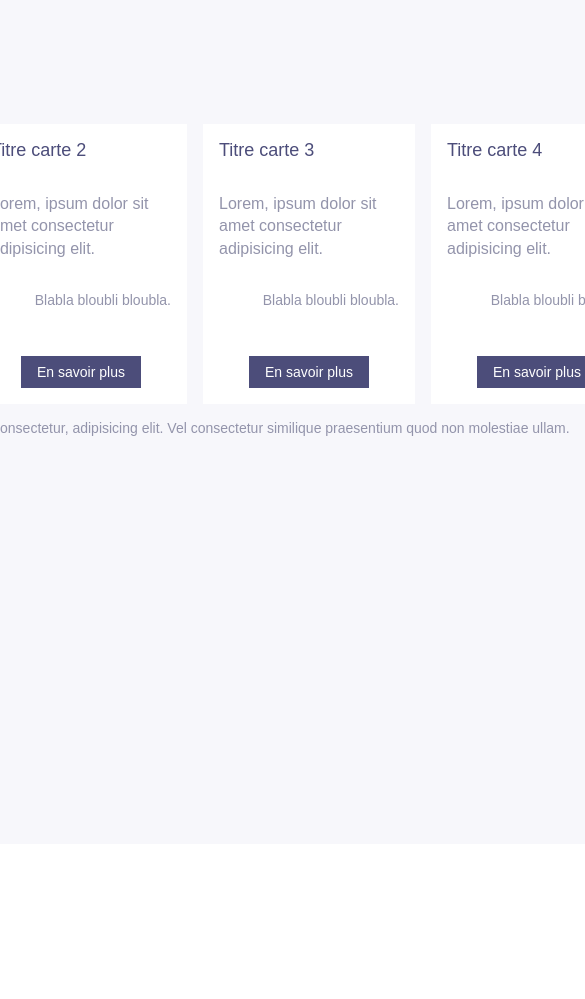
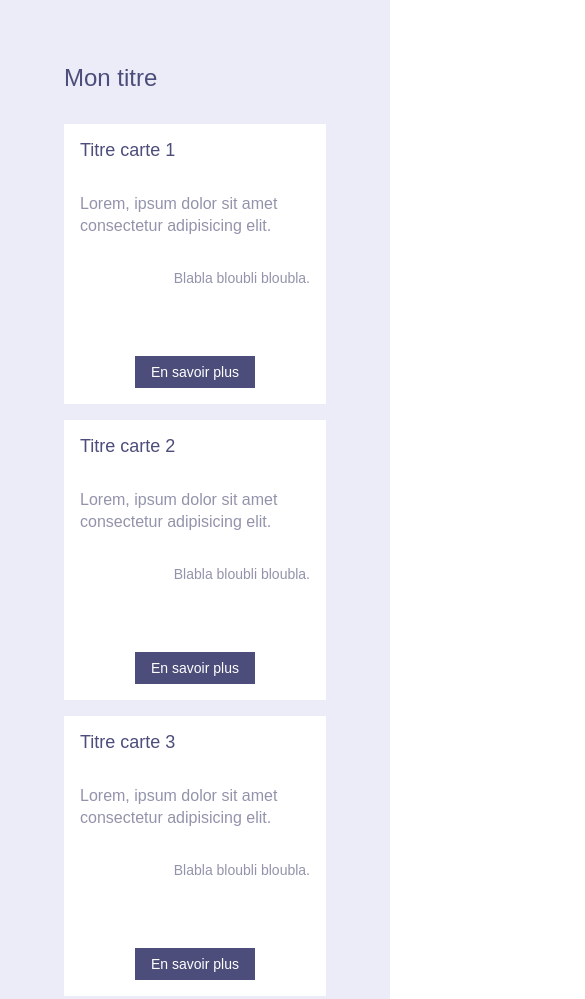
Before and after one commit to charlyprevelle/icpm, a website: page index.html in a window 390 px wide. Shown: the top 999 px of the page, 585 px wide, since content can reach past the window. Before the commit the page ends 844 px from the top, so only its background shows below. Drawn offline with Linux system fonts and the light colour scheme.

Commit message:
first commit

```diff
--- a/package.json
+++ b/package.json
@@ -1,7 +1,8 @@
 {
   "main": "gulpfile.js",
   "scripts": {
-    "test": "echo \"Error: no test specified\" && exit 1"
+    "test": "echo \"Error: no test specified\" && exit 1",
+    "gulp": "gulp"
   },
   "devDependencies": {
     "babel-core": "^6.26.0",
--- a/src/scss/base/_normalize.scss
+++ b/src/scss/base/_normalize.scss
@@ -4,7 +4,7 @@
 }
 
 $dark: #4C4D7A;
-$cream: #F7F7FB;
+$cream: #ececf8;
 $text: #9394AB;
 
 html{
--- a/src/scss/main.scss
+++ b/src/scss/main.scss
@@ -33,22 +33,18 @@ main{
     transform:translateX(-50%);
     background-color: $cream;
 }
-
 h2{
     color: $dark;
     @include fontsize(24);
 }
-
 h3{
     color: $dark;
     @include fontsize(18);
 }
-
 p{
     @include fontsize(16);
     line-height:1.4;
 }
-
 .btn-primary{
     background-color:$dark;
     padding:.5rem 1rem;
@@ -56,16 +52,13 @@ p{
     color:#fff;
 }
 
-
 // Content
 
-main{
-    padding: 4rem;
-}
+main{ padding: 4rem; }
 
 .content{
-    & > span{ display:block; text-align:center; @include fontsize(14); }
-    & .cards{
+    > span{ display:block; text-align:center; @include fontsize(14); }
+    .cards{
         display: flex;
         justify-content: space-between;
         align-items: center;
@@ -73,14 +66,14 @@ main{
 
         // In item
         &__item{
+            width: 25%;
             display: flex;
             flex-direction:column;
             justify-content: space-between;
-            background-color: #fff;
+            background-color: rgb(255, 255, 255);
             padding:1rem;
-            width:25%;
             min-height:280px;
-            &:not(:last-child){ margin-right:1rem;}
+            &:not(:last-child){ margin-right:1rem; }
         }
 
         &__lorem{ margin:2rem 0; }
@@ -98,3 +91,35 @@ main{
         }
     }
 }
+
+@media screen and (max-width: 1024px) {
+    main{ width: 100%; height:100%; }
+    .content{
+        .cards{
+            flex-wrap:wrap;
+
+            &__item{
+                flex:none;
+                width:48.5%;
+                margin-bottom: 1rem;
+                &:nth-of-type(2){
+                    margin-right: 0;
+                }
+            }
+        }
+    }
+}
+
+@media screen and (max-width: 768px) {
+    main{ width: 100%; height:auto; }
+    .content{
+        .cards{
+            &__item{
+                width: 100%;
+                &:nth-of-type(2){
+                    margin-right: 0;
+                }
+            }
+        }
+    }
+}
```
Also changed, not shown: dist/css/main.min.css, 1 other file.
